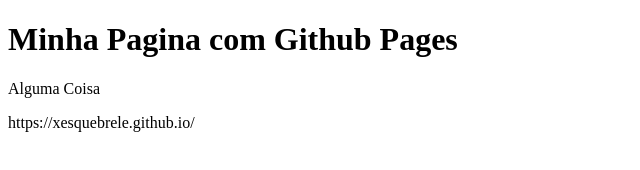
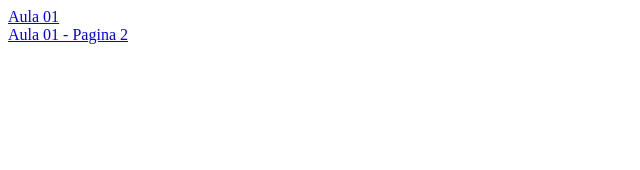
Before and after one commit to xesquebrele/xesquebreleetec.github.io, a plain HTML site: page index.html in a window 1280 px wide. Shown: the whole page, without its empty margins (0-640 px from the left). Drawn offline with Linux system fonts and the light colour scheme.

Commit message:
Add files via upload

```diff
--- a/index.html
+++ b/index.html
@@ -1,11 +1,11 @@
 <!DOCTYPE html>
+<html>
 <head>
-    <meta charset="UTF-8">
-    <title> Minha Página</title>
+	<meta charset="UTF-8">
+	<title>Página Principal</title>
 </head>
 <body>
-    <h1>Minha Pagina com Github Pages</h1>
-    <p>Alguma Coisa</p>
+	<a href="aula01/index.html">Aula 01</a><br>
+	<a href="aula01/pagina2.html">Aula 01 - Pagina 2</a><br>
 </body>
 </html>
-https://xesquebrele.github.io/
```
